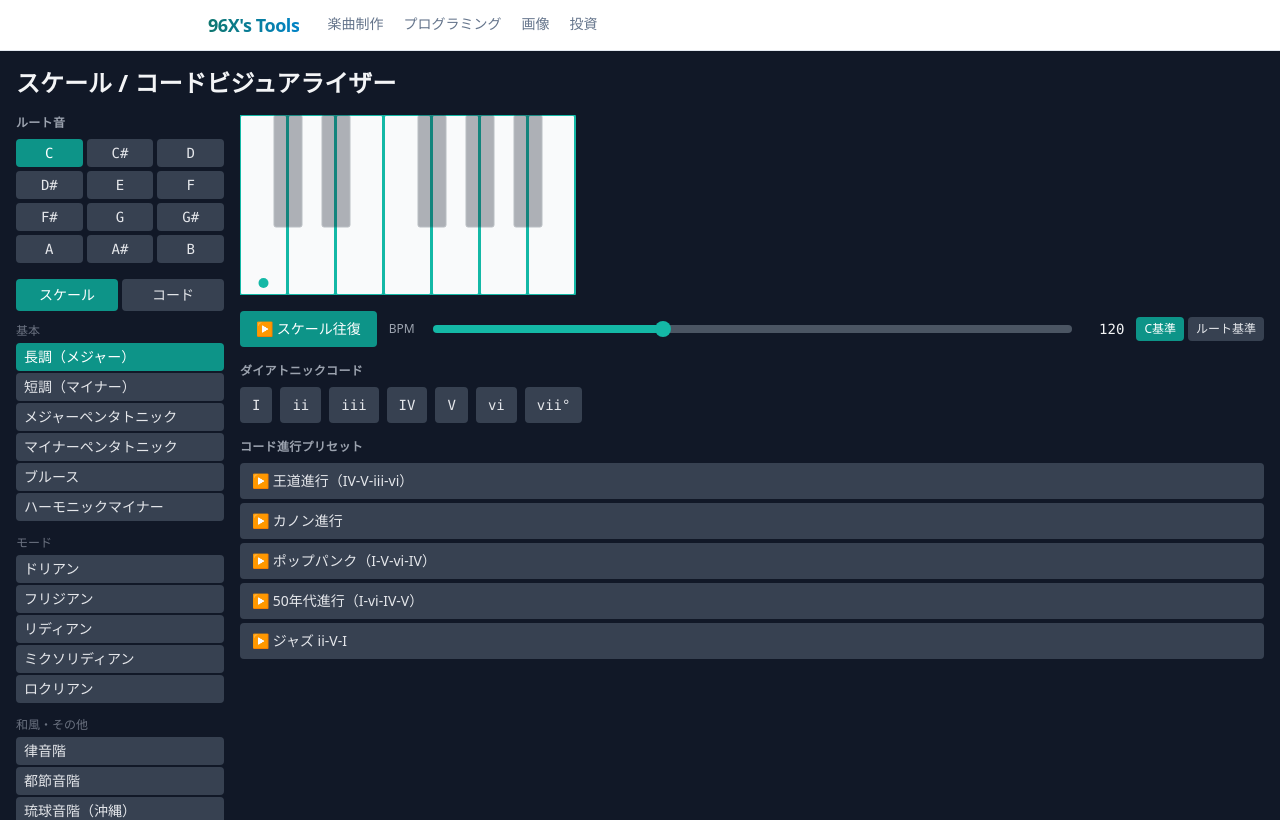
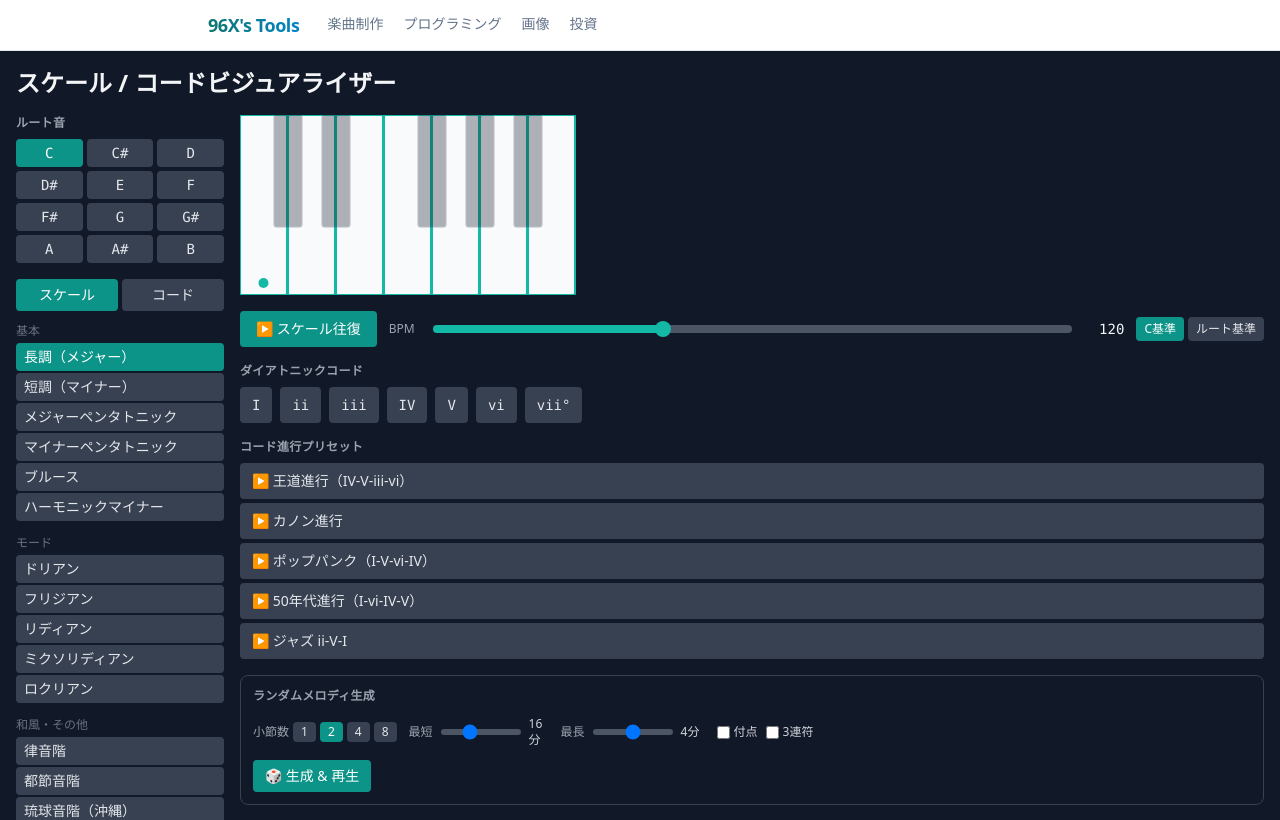
Before and after one commit to kuroto-96X/Utilities-Svelte, a SvelteKit app: page /scale-visualizer in a window 1280 px wide. Shown: the top 820 px of the page. Built offline with nearby package versions, Linux system fonts and the light colour scheme.

Commit message:
feat: MelodyGeneratorを追加（ランダムメロディ生成と再生）

```diff
--- /dev/null
+++ b/src/lib/components/MelodyGenerator.svelte
@@ -0,0 +1,182 @@
+<!-- src/lib/components/MelodyGenerator.svelte -->
+<script lang="ts">
+  import { calculateNoteDurations } from '$lib/noteDuration';
+  import { NOTE_NAMES } from '$lib/scaleData';
+  import { getAudioContext, playNoteAt } from '$lib/audioEngine';
+
+  let {
+    intervals,
+    rootPc,
+    bpm,
+    addPlayingPc,
+    removePlayingPc,
+  }: {
+    intervals: number[];
+    rootPc: number;
+    bpm: number;
+    addPlayingPc: (pc: number) => void;
+    removePlayingPc: (pc: number) => void;
+  } = $props();
+
+  const NOTE_LABELS = ['32分', '16分', '8分', '4分', '2分', '全'];
+  const BARS_OPTIONS = [1, 2, 4, 8];
+
+  let bars = $state(2);
+  let minNoteIdx = $state(1); // 16分音符
+  let maxNoteIdx = $state(3); // 4分音符
+  let useDotted = $state(false);
+  let useTriplet = $state(false);
+  let isPlaying = $state(false);
+
+  interface MelodyNote { interval: number; pc: number; duration: number; }
+  let cachedMelody = $state<MelodyNote[] | null>(null);
+
+  function buildDurationPool(): number[] {
+    const noteDurations = calculateNoteDurations(bpm);
+    const ascDurations = [...noteDurations].reverse(); // index0=32分, index5=全音符
+    const slice = ascDurations.slice(minNoteIdx, maxNoteIdx + 1);
+    const pool: number[] = [];
+    slice.forEach(nv => {
+      pool.push(nv.normalSec);
+      if (useDotted) pool.push(nv.dottedSec);
+      if (useTriplet) pool.push(nv.tripletSec);
+    });
+    return pool.length > 0 ? pool : [ascDurations[2].normalSec];
+  }
+
+  function generateMelody(): MelodyNote[] {
+    const pool = buildDurationPool();
+    const secPerBeat = 60 / bpm;
+    const targetSeconds = Math.max(secPerBeat, bars * 4 * secPerBeat - secPerBeat);
+    const seq: MelodyNote[] = [];
+    let cumulative = 0;
+    let guard = 0;
+    while (cumulative < targetSeconds && guard < 300) {
+      guard++;
+      const deg = intervals[Math.floor(Math.random() * intervals.length)];
+      const octShift = Math.random() < 0.25 ? 12 : 0;
+      const duration = pool[Math.floor(Math.random() * pool.length)];
+      const pc = (rootPc + deg) % 12;
+      seq.push({ interval: deg + octShift, pc, duration });
+      cumulative += duration;
+    }
+    seq.push({ interval: 0, pc: rootPc % 12, duration: secPerBeat });
+    return seq;
+  }
+
+  function playMelodySeq(seq: MelodyNote[]) {
+    if (isPlaying) return;
+    isPlaying = true;
+    const ctx = getAudioContext();
+    const now = ctx.currentTime;
+    let startTime = now;
+    let totalDuration = 0;
+    seq.forEach(note => {
+      const midi = 60 + rootPc + note.interval;
+      const pc = note.pc;
+      const dur = note.duration * 0.9;
+      playNoteAt(ctx, midi, dur, startTime);
+      const t = (startTime - now) * 1000;
+      setTimeout(() => addPlayingPc(pc), t);
+      setTimeout(() => removePlayingPc(pc), t + dur * 1000);
+      startTime += note.duration;
+      totalDuration += note.duration;
+    });
+    setTimeout(() => { isPlaying = false; }, totalDuration * 1000 + 200);
+  }
+
+  function handleGenerate() {
+    const seq = generateMelody();
+    cachedMelody = seq;
+    playMelodySeq(seq);
+  }
+
+  function handleReplay() {
+    if (cachedMelody) playMelodySeq(cachedMelody);
+  }
+
+  const minLabel = $derived(NOTE_LABELS[minNoteIdx]);
+  const maxLabel = $derived(NOTE_LABELS[maxNoteIdx]);
+</script>
+
+<div class="border border-gray-700 rounded-lg p-3 space-y-3">
+  <p class="text-xs font-semibold text-gray-400 uppercase tracking-wide">ランダムメロディ生成</p>
+
+  <!-- 設定行 -->
+  <div class="flex flex-wrap gap-3 items-center">
+    <!-- 小節数 -->
+    <div class="flex items-center gap-1">
+      <span class="text-xs text-gray-400">小節数</span>
+      <div class="flex gap-1">
+        {#each BARS_OPTIONS as b}
+          <button
+            class="px-2 py-0.5 text-xs rounded
+              {bars === b ? 'bg-teal-600 text-white' : 'bg-gray-700 text-gray-200 hover:bg-gray-600'}"
+            onclick={() => (bars = b)}
+          >{b}</button>
+        {/each}
+      </div>
+    </div>
+
+    <!-- 音符範囲 -->
+    <div class="flex items-center gap-2">
+      <span class="text-xs text-gray-400">最短</span>
+      <input
+        type="range" min={0} max={maxNoteIdx} value={minNoteIdx}
+        oninput={(e) => (minNoteIdx = Number((e.target as HTMLInputElement).value))}
+        class="w-20 h-1.5 rounded-full appearance-none cursor-pointer bg-gray-600"
+      />
+      <span class="text-xs text-gray-300 w-6">{minLabel}</span>
+      <span class="text-xs text-gray-400">最長</span>
+      <input
+        type="range" min={minNoteIdx} max={5} value={maxNoteIdx}
+        oninput={(e) => (maxNoteIdx = Number((e.target as HTMLInputElement).value))}
+        class="w-20 h-1.5 rounded-full appearance-none cursor-pointer bg-gray-600"
+      />
+      <span class="text-xs text-gray-300 w-6">{maxLabel}</span>
+    </div>
+
+    <!-- 付点/3連 -->
+    <div class="flex gap-2 text-xs">
+      <label class="flex items-center gap-1 text-gray-300 cursor-pointer">
+        <input type="checkbox" bind:checked={useDotted} class="accent-teal-500" />
+        付点
+      </label>
+      <label class="flex items-center gap-1 text-gray-300 cursor-pointer">
+        <input type="checkbox" bind:checked={useTriplet} class="accent-teal-500" />
+        3連符
+      </label>
+    </div>
+  </div>
+
+  <!-- 操作ボタン -->
+  <div class="flex gap-2">
+    <button
+      class="px-3 py-1.5 text-sm rounded bg-teal-600 hover:bg-teal-500 text-white disabled:opacity-50"
+      onclick={handleGenerate}
+      disabled={isPlaying}
+    >
+      🎲 生成 & 再生
+    </button>
+    {#if cachedMelody}
+      <button
+        class="px-3 py-1.5 text-sm rounded bg-gray-700 hover:bg-gray-600 text-gray-200 disabled:opacity-50"
+        onclick={handleReplay}
+        disabled={isPlaying}
+      >
+        ▶ 再生
+      </button>
+    {/if}
+  </div>
+
+  <!-- 生成結果チップ -->
+  {#if cachedMelody}
+    <div class="flex flex-wrap gap-1">
+      {#each cachedMelody as note, i}
+        <span class="px-1.5 py-0.5 text-xs rounded bg-gray-700 text-gray-300 font-mono">
+          {NOTE_NAMES[note.pc]}{i === cachedMelody.length - 1 ? ' 🏠' : ''}
+        </span>
+      {/each}
+    </div>
+  {/if}
+</div>
--- a/src/routes/scale-visualizer/+page.svelte
+++ b/src/routes/scale-visualizer/+page.svelte
@@ -11,6 +11,7 @@
   import BpmSlider from '$lib/components/BpmSlider.svelte';
   import DiatonicChordPanel from '$lib/components/DiatonicChordPanel.svelte';
   import ProgressionPlayer from '$lib/components/ProgressionPlayer.svelte';
+  import MelodyGenerator from '$lib/components/MelodyGenerator.svelte';
 
   let rootId = $state('C');
   let mode = $state<'scale' | 'chord'>('scale');
@@ -137,6 +138,13 @@
         />
       {/if}
       <!-- MelodyGenerator -->
+      <MelodyGenerator
+        intervals={currentIntervals}
+        rootPc={root.pc}
+        {bpm}
+        {addPlayingPc}
+        {removePlayingPc}
+      />
     </div>
   </div>
 </div>
```
